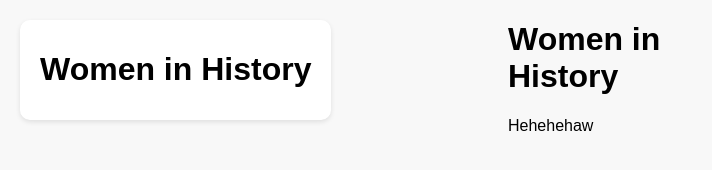
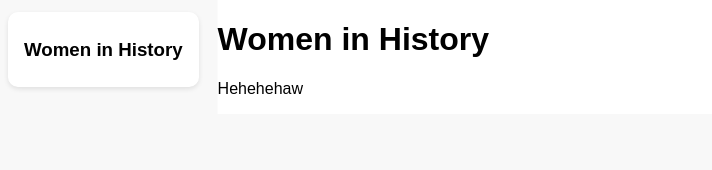
Before and after one commit to MajesticWafer/women-in-history, a plain HTML site: page index.html in a window 1280 px wide. Shown: the whole page, without its empty margins (0-712 px from the left). Drawn offline with Linux system fonts and the light colour scheme.

Commit message:
Update index.html

```diff
--- a/index.html
+++ b/index.html
@@ -14,23 +14,24 @@
 
         .header {
             position: fixed;
-            top: 20px;
-            left: 20px;
+            top: 12px;
+            left: 8px;
             background-color: white;
-            padding: 10px 20px;
+            padding: 8px 16px;
             border-radius: 10px;
             box-shadow: 0 2px 5px rgba(0, 0, 0, 0.1);
         }
         main {
-            width: 33vh;
+            width: 66%;
             position: absolute;
             left: 50%;
             transform: translateX(-50%);
+            background-color: white;
     </style>
 </head>
 <body>
     <div class="header">
-        <h1>Women in History</h1>
+        <h3>Women in History</h3>
     </div>
 
     <main>
```
